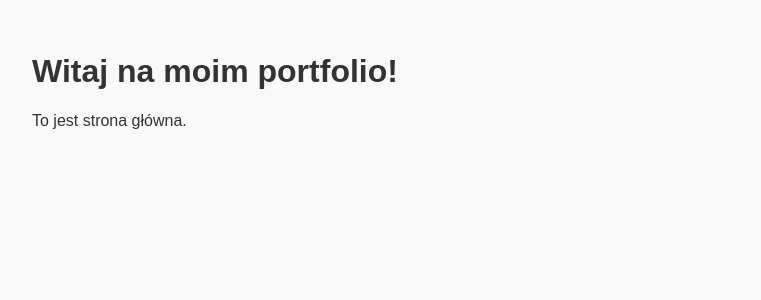
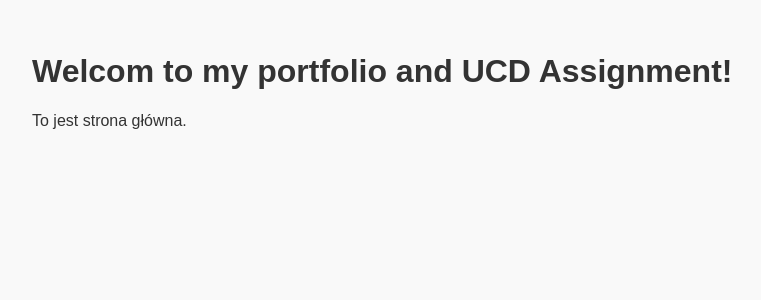
Before and after one commit to sebastian-elbacho/flask_assignment, a Flask app: page / in a window 1280 px wide. Shown: the part 50-350 px from the top of the page, without its empty margins (0-761 px from the left). Run offline with Flask 3, Linux system fonts and the light colour scheme.

Commit message:
New <h1>

```diff
--- a/templates/home.html
+++ b/templates/home.html
@@ -1,6 +1,6 @@
 {% extends "base.html" %}
 {% block title %}Strona Główna{% endblock %}
 {% block content %}
-<h1>Witaj na moim portfolio!</h1>
+<h1>Welcom to my portfolio and UCD Assignment!</h1>
 <p>To jest strona główna.</p>
 {% endblock %}
```
